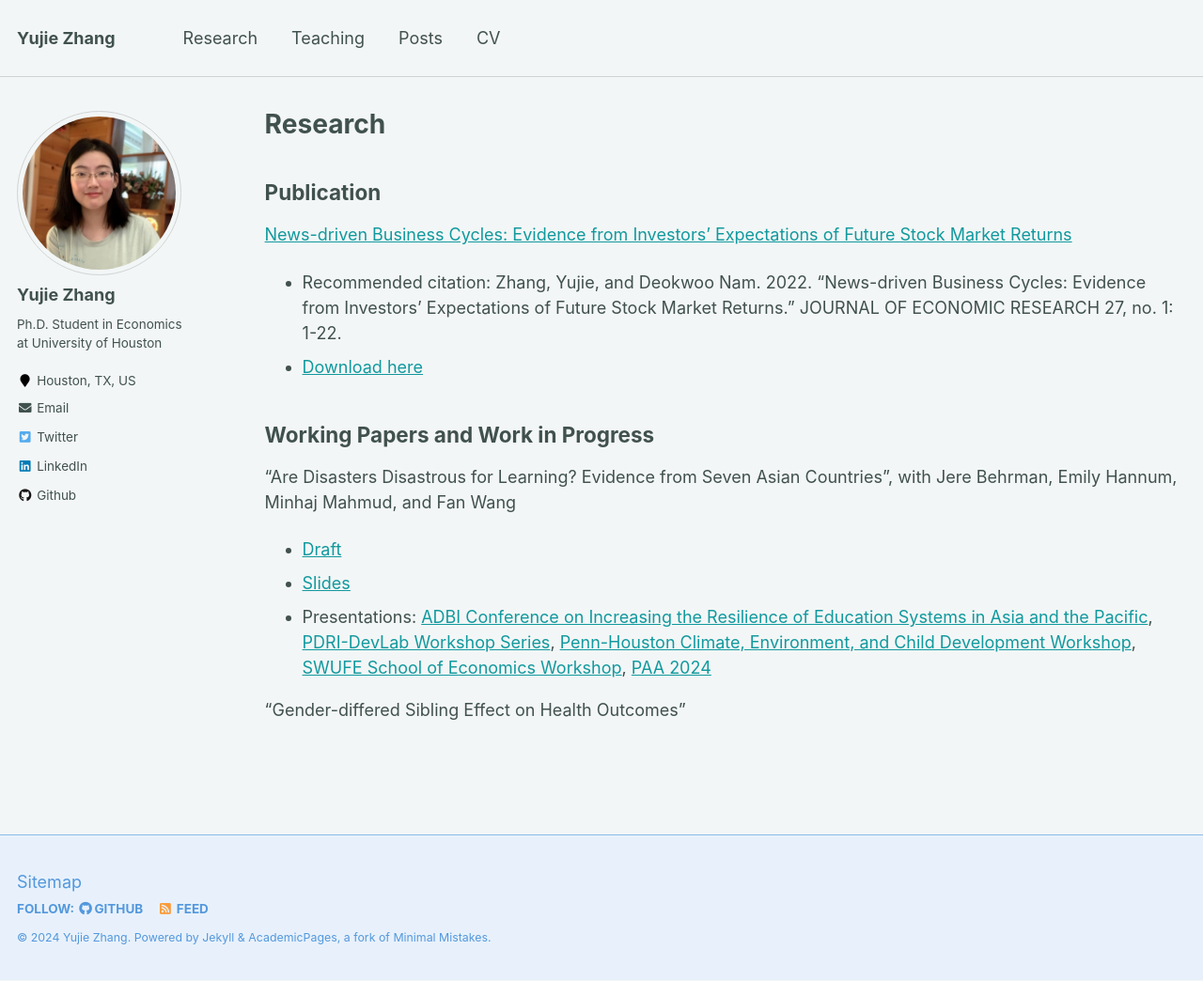
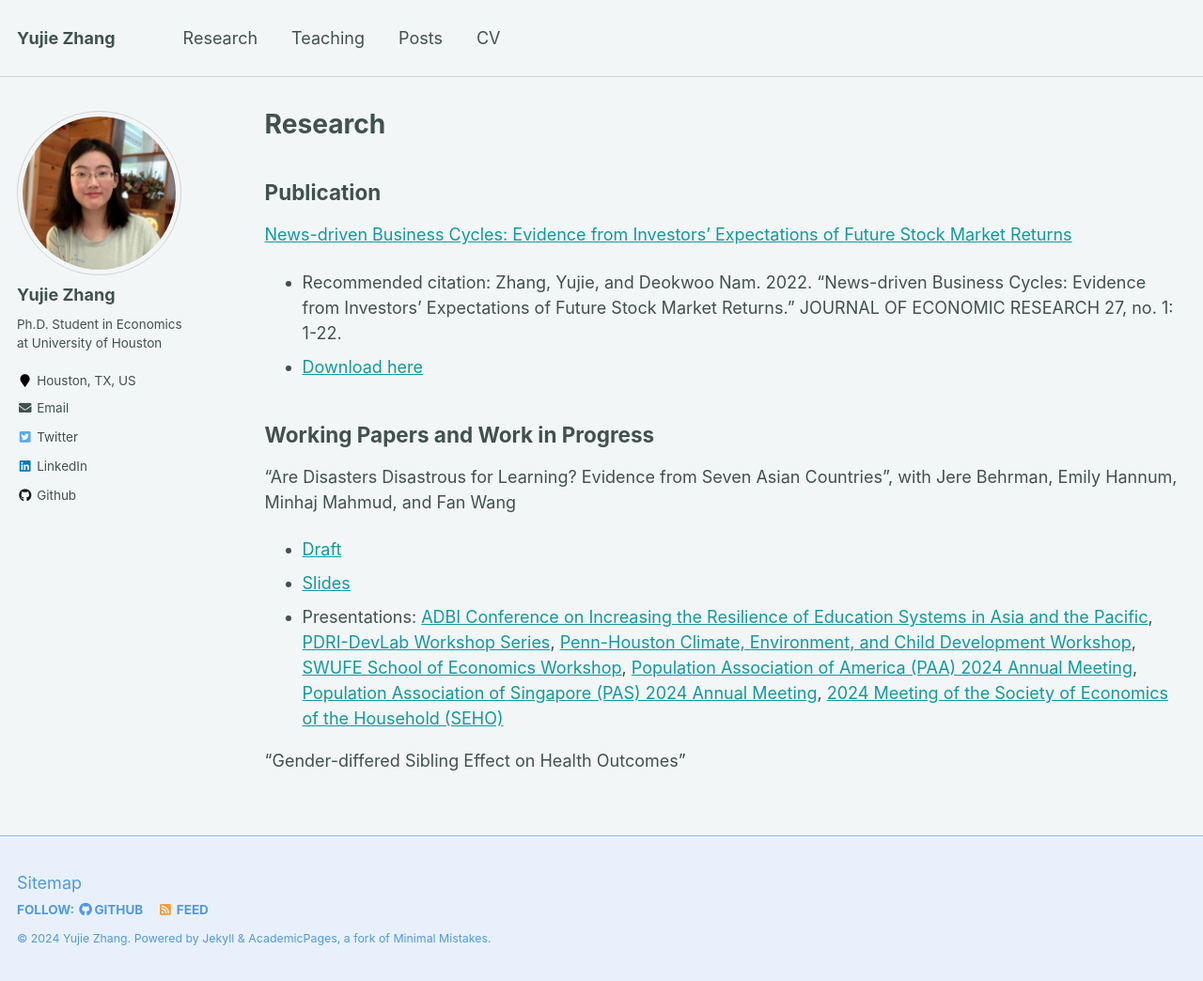
Before and after one commit to yujiezhangecon/yujiezhangecon.github.io, a Jekyll site: the page built from _pages/research.md, in a window 1280 px wide and 1044 px high. Shown: the whole window at 94% size. Built offline with Jekyll 4.4.1, drawn with Linux system fonts in a browser that asks for light colours.

Commit message:
Update research.md

```diff
--- a/_pages/research.md
+++ b/_pages/research.md
@@ -37,6 +37,8 @@ Working Papers and Work in Progress
 [PDRI-DevLab Workshop Series](https://pdri-devlab.upenn.edu/event/pdri-devlab-workshop-series-emily-hannum/),
 [Penn-Houston Climate, Environment, and Child Development Workshop](https://www.pop.upenn.edu/events/2023/12/01/penn-houston-climate-environment-and-child-development-workshop),
 [SWUFE School of Economics Workshop](http://yujiezhangecon.github.io/files/research/PrjRDSE/SWUFE_workshop_231228.JPG),
-[PAA 2024](https://www.populationassociation.org/paa2024/call-for-papers)
+[Population Association of America (PAA) 2024 Annual Meeting](https://www.populationassociation.org/paa2024/call-for-papers),
+[Population Association of Singapore (PAS) 2024 Annual Meeting](https://www.sgpopulation.org/pas-2024),
+[2024 Meeting of the Society of Economics of the Household (SEHO)](https://economics.smu.edu.sg/conference/seho2024)
 
 "Gender-differed Sibling Effect on Health Outcomes"
```
